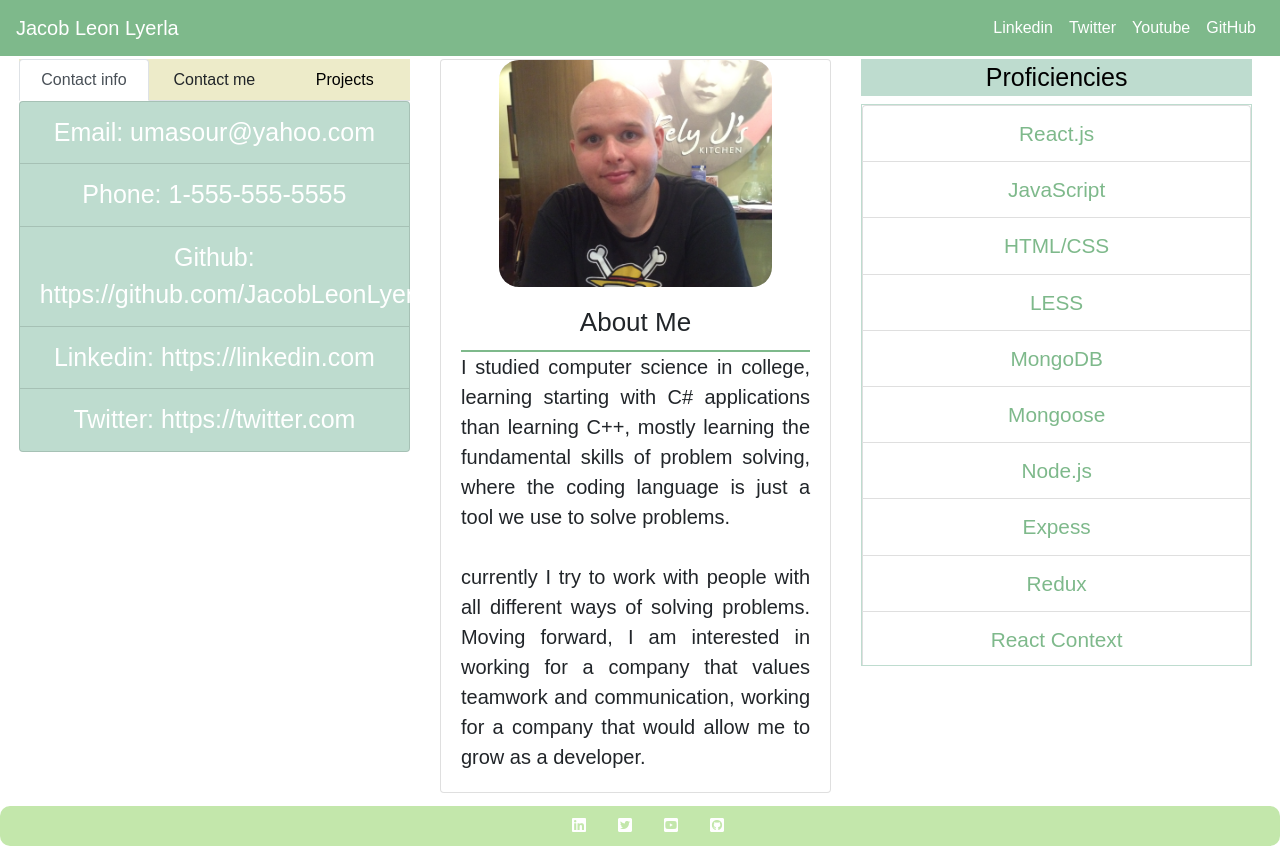
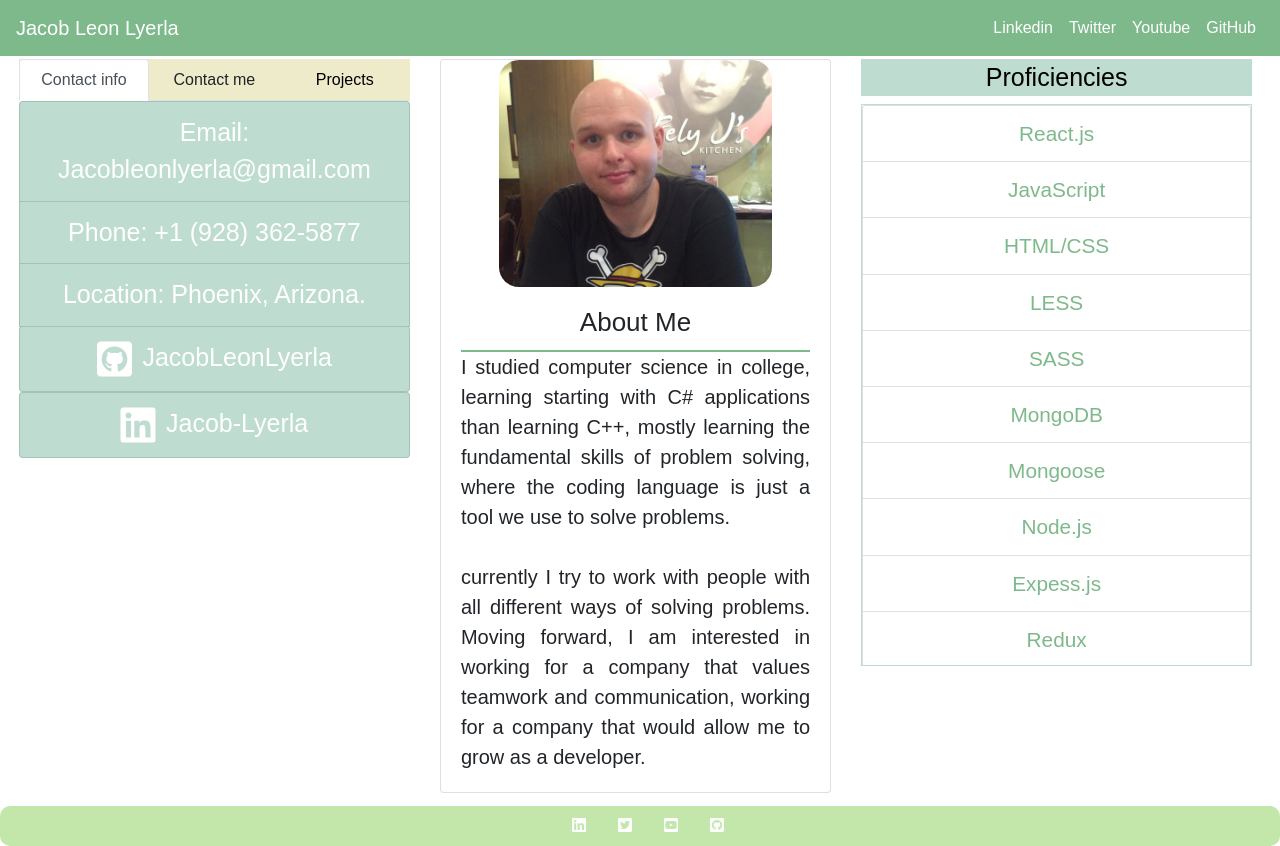
Before and after one commit to JacobLeonLyerla/front-end-resume, a React (Create React App) app: page / in a window 1280 px wide. Built offline with nearby package versions, Linux system fonts and the light colour scheme; no server answers.

Commit message:
fixed the project the gif rendering on the project page, also added in a buffer so the site wont crash, then replaced all dummy data with my up to date data

```diff
--- a/package.json
+++ b/package.json
@@ -7,6 +7,7 @@
     "bootstrap": "^4.1.1",
     "react": "^16.4.0",
     "react-dom": "^16.4.0",
+    "react-loading": "^2.0.3",
     "react-router-dom": "^4.2.2",
     "react-scripts": "1.1.4",
     "reactstrap": "^6.0.1"
--- a/src/App.js
+++ b/src/App.js
@@ -3,7 +3,7 @@ import { Route } from "react-router-dom";
 import axios from "axios";
 import "./App.css";
 import "./css/index.css";
-import { Row, Col } from "reactstrap";
+import { Row,  } from "reactstrap";
 import Nav from "./Home/nav";
 import LeftPanel from "./LeftComponent/left";
 import MiddlePanel from "./MiddleComponent/middle";
@@ -11,7 +11,6 @@ import RightPanel from "./RightComponent/right";
 import Footer from "./Footer/footer";
 import Projects from "./Project/listProjects";
 import Project from "./Project/project";
-import { directive } from "babel-types";
 class App extends Component {
   // assign state and name props
   state = {
@@ -50,12 +49,15 @@ class App extends Component {
     }
     this.setState({ index });
   };
-  toggleGif = (gif)=> {
-    this.setState({ gif });
+  toggleGif=(gif)=>{
+      this.setState({ gif, });
   }
-  unToggleGif =(gif)=> {
-    this.setState({ gif });
-  }
+  // toggleGif = (gif)=> {
+  //   this.setState({ gif });
+  // }
+  // unToggleGif =(gif)=> {
+  //   this.setState({ gif });
+  // }
   render() {
     console.log(this.state.index);
     return (
--- a/src/Footer/footer.js
+++ b/src/Footer/footer.js
@@ -9,17 +9,17 @@ const Footer = () => {
 
       <Nav>
         <NavItem>
-          <NavLink href="http://linkedin.com">
+          <NavLink href="https://www.linkedin.com/in/jacob-lyerla">
             <i class="fab fa-linkedin" />
           </NavLink>
         </NavItem>
         <NavItem>
-          <NavLink href="http://www.twitter.com">
+          <NavLink href="https://twitter.com/JLLCoding">
             <i class="fab fa-twitter-square" />
           </NavLink>
         </NavItem>
         <NavItem>
-          <NavLink href="http://youtube.com">
+          <NavLink href="https://www.youtube.com/channel/UCDaJ3jOVnk67LG0rbky1RGg">
             <i class="fab fa-youtube-square" />
           </NavLink>
         </NavItem>
--- a/src/Home/nav.js
+++ b/src/Home/nav.js
@@ -11,13 +11,13 @@ stay consistant */}
       <Nav className="ml-auto" navbar>
  {/* each item has a ref to the site that i want to link to, and so clicking on that will redirect you. */}
         <NavItem>
-          <NavLink href="http://linkedin.com">Linkedin</NavLink>
+          <NavLink href="https://www.linkedin.com/in/jacob-lyerla">Linkedin</NavLink>
         </NavItem>
         <NavItem>
-          <NavLink href="http://www.twitter.com">Twitter</NavLink>
+          <NavLink href="https://twitter.com/JLLCoding">Twitter</NavLink>
         </NavItem>
         <NavItem>
-          <NavLink href="http://youtube.com">Youtube</NavLink>
+          <NavLink href="https://www.youtube.com/channel/UCDaJ3jOVnk67LG0rbky1RGg">Youtube</NavLink>
         </NavItem>
         <NavItem>
           <NavLink href="https://github.com/JacobLeonLyerla">GitHub</NavLink>
--- a/src/LeftComponent/contactForm.js
+++ b/src/LeftComponent/contactForm.js
@@ -85,6 +85,13 @@ class ContactForm extends Component {
 
       <Card className="contactCard-styles">
         <CardBody>
+        <Label className="contactLabel-styles">Name</Label>
+          <Input
+            onChange={this.handleInputChange}
+            placeholder="Name..."
+            value={this.state.company}
+            name="company"
+          />
           <Label className="contactLabel-styles">Email</Label>
           <Input
           // so when the input is changed it calls handleInputChange, that sets the chnge on state.
@@ -102,13 +109,7 @@ class ContactForm extends Component {
             value={this.state.phone}
             name="phone"
           />
-          <Label className="contactLabel-styles">Company</Label>
-          <Input
-            onChange={this.handleInputChange}
-            placeholder="Company..."
-            value={this.state.company}
-            name="company"
-          />
+
           <Label className="contactLabel-styles">Leave a message here</Label>
           <Input
             onChange={this.handleInputChange}
--- a/src/LeftComponent/contactInfo.js
+++ b/src/LeftComponent/contactInfo.js
@@ -1,19 +1,30 @@
 import React from "react";
-import { ListGroup, ListGroupItem ,Col} from "reactstrap";
+import { ListGroup, ListGroupItem, Col } from "reactstrap";
 const ContactInfo = () => {
   return (
     // this is a list group containing all the info in my contact tab, the styling is given the bootstrap css file, i added into the index.
 
-      <ListGroup>
-        <ListGroupItem>Email: umasour@yahoo.com</ListGroupItem>
-        <ListGroupItem>Phone: 1-555-555-5555</ListGroupItem>
+    <ListGroup className="contactList-styles">
+      <ListGroupItem>Email: Jacobleonlyerla@gmail.com</ListGroupItem>
+      <ListGroupItem>Phone: +1 (928) 362-5877</ListGroupItem>{" "}
+      <ListGroupItem>Location: Phoenix, Arizona.</ListGroupItem>
+      <a
+        style={{ color: "white", textDecoration: "none" }}
+        href="https://github.com/JacobLeonLyerla"
+      >
         <ListGroupItem>
-          Github: https://github.com/JacobLeonLyerla{" "}
+        <i class="fab fa-github-square" /> JacobLeonLyerla
         </ListGroupItem>
-        <ListGroupItem>Linkedin: https://linkedin.com</ListGroupItem>
-        <ListGroupItem>Twitter: https://twitter.com</ListGroupItem>
-      </ListGroup>
-
+      </a>
+      <a
+        style={{ color: "white", textDecoration: "none" }}
+        href="https://www.linkedin.com/in/jacob-lyerla"
+      >
+        <ListGroupItem>
+        <i class="fab fa-linkedin " /><div>Jacob-Lyerla</div>
+        </ListGroupItem>
+      </a>
+    </ListGroup>
   );
 };
 export default ContactInfo;
--- a/src/Project/listProjects.js
+++ b/src/Project/listProjects.js
@@ -9,28 +9,34 @@ import {
   ListGroupItem,
   CardLink
 } from "reactstrap";
+import Bubbles from "./loading"
 
-// import Link from react-router-dom
-import { Link } from "react-router-dom";
 // set up statless component
 
 const Project = props => {
-  console.log(props.gif);
   return (
     <Fragment>
+      {props.project === undefined ? <Bubbles/>:(
       <Col md="8" lg="8" className="progress-styles">
         {/* map over our return for each object in our array */}
         <Row>
           {/* {props.project.map(project => ( */}
           <Col sm="12" md="12" lg="6" xl="12" className="card-styles">
             {/* set up a Link for the card */}
-            <Card className={`card${props.index + 1} ${props.gif} `} id="test">
-              <i
-                onMouseLeave={() => props.unToggle("static")}
-                onMouseEnter={() => props.toggle("gif")}
+            <Card className={`card${props.index + 1} ${props.gif}${props.index +1} `} id="test">
+             <div>{props.gif ===""?(
+
+                  <i
+                onClick={() => props.toggle("gif")}
                 id="test2"
                 className="fas fa-play playgif"
               />
+              ):(     <i
+                onClick={() => props.toggle("")}
+                id="test2"
+                className="fas fa-pause playgif"
+              />)}</div>
+
               <CardBody>
                 <div />
 
@@ -68,6 +74,7 @@ const Project = props => {
           </Col>
         </Row>
       </Col>
+  )}
     </Fragment>
   );
 };
--- /dev/null
+++ b/src/Project/loading.js
@@ -0,0 +1,9 @@
+import React from 'react';
+import ReactLoading from 'react-loading';
+
+const Bubbles = ({ type, color }) => (
+    <div className="loading">
+    <ReactLoading type={"bubbles"} color={"#bedc"} height={667} width={375} /></div>
+);
+
+export default Bubbles;
--- a/src/RightComponent/progress.js
+++ b/src/RightComponent/progress.js
@@ -12,13 +12,15 @@ const ProgressBars = () => {
         <ListGroupItem>JavaScript</ListGroupItem>
         <ListGroupItem>HTML/CSS</ListGroupItem>
         <ListGroupItem>LESS</ListGroupItem>
+        <ListGroupItem>SASS</ListGroupItem>
         <ListGroupItem>MongoDB</ListGroupItem>
         <ListGroupItem>Mongoose</ListGroupItem>
         <ListGroupItem>Node.js</ListGroupItem>
-        <ListGroupItem>Expess</ListGroupItem>
+        <ListGroupItem>Expess.js</ListGroupItem>
         <ListGroupItem>Redux</ListGroupItem>
         <ListGroupItem>React Context</ListGroupItem>
         <ListGroupItem>Reactstrap/Bootstrap</ListGroupItem>
+        <ListGroupItem>Animate.css</ListGroupItem>
         <ListGroupItem>Python</ListGroupItem>
         <ListGroupItem>SQL</ListGroupItem>
         <ListGroupItem>C++</ListGroupItem>
--- a/src/css/index.css
+++ b/src/css/index.css
@@ -33,6 +33,14 @@
 }
 .btn:hover {
   background: #7eb98b;
+}
+.contactList-styles .fab {
+  margin-right: 3%;
+  font-size: 2.5rem;
+}
+.contactList-styles .list-group-item {
+  display: flex;
+  justify-content: center;
 }
 .nav-tabs {
   background: #edebc9;
@@ -173,6 +181,10 @@
 .footer-styles .nav-link {
   color: white;
 }
+.loading {
+  margin-left: 25vw;
+  margin-top: 25vh;
+}
 .progress-styles .links {
   font-size: 1rem;
   color: #7eb98b;
@@ -232,8 +244,16 @@
 .progress-styles .card-styles .card-link {
   color: white;
 }
-.progress-styles .card-styles .gif {
+.progress-styles .card-styles .gif1 {
   background-image: url("../assets/dungeonRace.gif");
+  background-size: 100% 100%;
+}
+.progress-styles .card-styles .gif2 {
+  background-image: url("../assets/checkmytone.gif");
+  background-size: 100% 100%;
+}
+.progress-styles .card-styles .gif3 {
+  background-image: url("../assets/note.gif");
   background-size: 100% 100%;
 }
 .progress-styles .card-link:hover {
@@ -251,14 +271,28 @@
   width: 100%;
 }
 .progress-styles .fa-play {
+  color: #7eb98b;
   display: flex;
-  font-size: 1.7rem;
+  font-size: 2.5rem;
   margin-top: 3vh;
   margin-left: 3vh;
   width: 5vh;
 }
 .progress-styles .fa-play:hover {
-  opacity: .5;
+  color: #7eb98b;
+  filter: brightness(1.5);
+}
+.progress-styles .fa-pause {
+  color: #7eb98b;
+  display: flex;
+  font-size: 1.5rem;
+  margin-top: 4vh;
+  margin-left: 3vh;
+  width: 5vh;
+}
+.progress-styles .fa-pause:hover {
+  color: #7eb98b;
+  filter: brightness(1.5);
 }
 .singleCard-styles .card {
   background: #bedccf;
--- a/src/less/index.less
+++ b/src/less/index.less
@@ -40,6 +40,16 @@
   background: @main-color;
 }
 //*************************************LEFT COMPONENT
+.contactList-styles{
+  .fab{
+    margin-right:3%;
+    font-size:2.5rem;
+  }
+  .list-group-item{
+    display:flex;
+    justify-content: center;
+  }
+}
 .nav-tabs {
   background: @accent-color;
   .nav-link {
@@ -95,6 +105,7 @@
   height: 300px;
 }
 //******************************************MODAL CONTENT
+
 .modal-content {
   margin-top: 40%;
   background: @third-color;
@@ -198,6 +209,10 @@ width:100%
 }
 
 //******************************PROJECT COMPONENT
+.loading{
+ margin-left:25vw;
+ margin-top:25vh;
+}
 .progress-styles {
   .links{
 font-size:1rem;
@@ -260,10 +275,20 @@ color:white;
     .card-link {
       color: white;
     }
-    .gif{
+    .gif1{
       background-image: url("../assets/dungeonRace.gif");
       background-size: 100% 100%
     }
+    .gif2{
+      background-image: url("../assets/checkmytone.gif");
+      background-size: 100% 100%
+    }
+
+    .gif3{
+      background-image: url("../assets/note.gif");
+      background-size: 100% 100%
+    }
+
 
   }
     .card-link:hover {
@@ -283,14 +308,28 @@ color:white;
     width: 100%;
   }
   .fa-play{
+    color:@main-color;
     display:flex;
-    font-size:1.7rem;
+    font-size:2.5rem;
     margin-top:3vh;
     margin-left:3vh;
     width:5vh;
   }
   .fa-play:hover{
-    opacity: .5;
+    color:@main-color;
+    filter: brightness(1.5);
+  }
+  .fa-pause{
+    color:@main-color;
+    display:flex;
+    font-size:1.5rem;
+    margin-top:4vh;
+    margin-left:3vh;
+    width:5vh;
+  }
+  .fa-pause:hover{
+    color:@main-color;
+    filter: brightness(1.5);
   }
 }
 .singleCard-styles {
```
Also changed, not shown: 1 other file (tests, documents, lock files or other folders).
